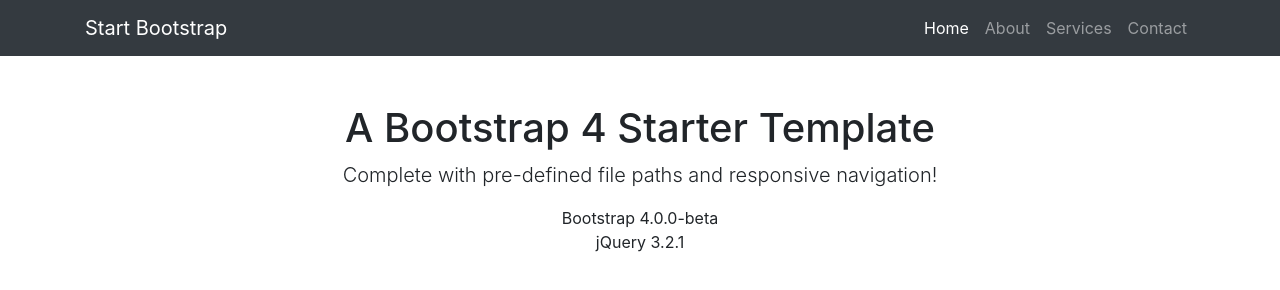
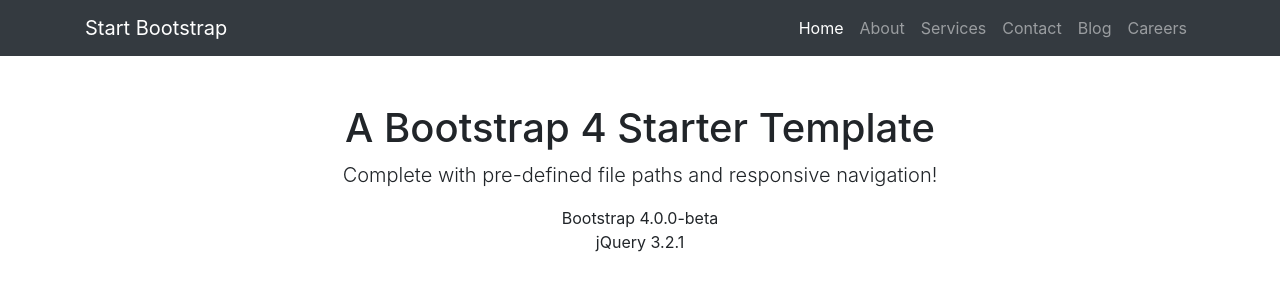
Before and after one commit to telosantos78/bootstrap-startup-files, a website: page index.html in a window 1280 px wide. Drawn offline with Linux system fonts and the light colour scheme.

Commit message:
Update index.html

```diff
--- a/index.html
+++ b/index.html
@@ -54,6 +54,12 @@
             <li class="nav-item">
               <a class="nav-link" href="#">Contact</a>
             </li>
+            <li class="nav-item">
+              <a class="nav-link" href="#">Blog</a>
+            </li>
+            <li class="nav-item">
+              <a class="nav-link" href="#">Careers</a>
+            </li>
           </ul>
         </div>
       </div>
```
